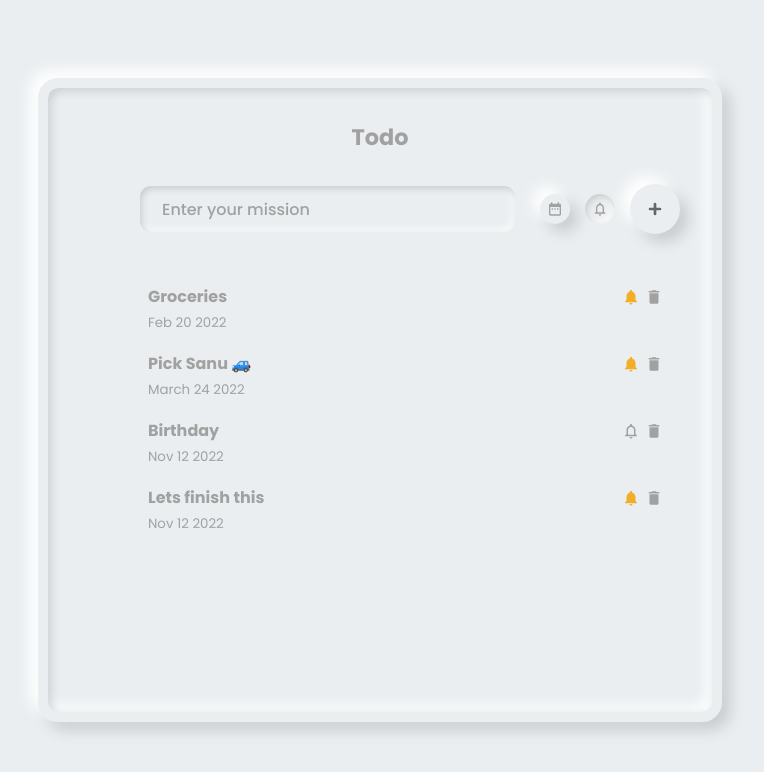
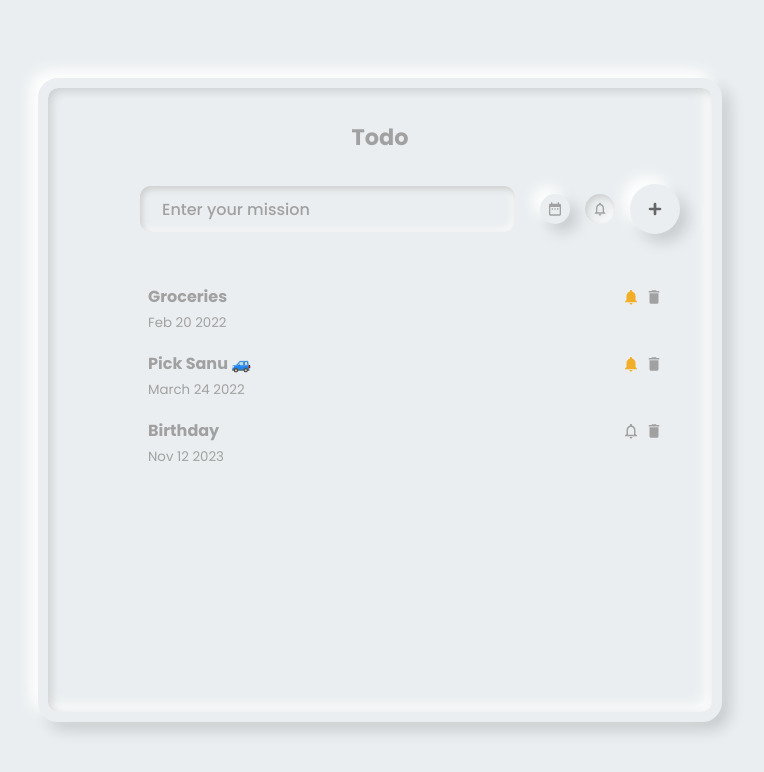
Before and after one commit to tyrants666/React-Todo, a React (Create React App) app: page / in a window 1280 px wide. Shown: the top 772 px of the page, without its empty margins (260-1024 px from the left). Built offline with nearby package versions, Linux system fonts and the light colour scheme; data requests are answered from the project's data file.

Commit message:
POST & DELETE Request added

```diff
--- a/db.json
+++ b/db.json
@@ -1,7 +1,7 @@
 {
   "tasks": [
     {
-          "id": 1,
+      "id": "1",
       "title": "Groceries",
       "day": "Feb 20 2022",
       "time": "10:00",
@@ -9,7 +9,7 @@
       "reminder": true
     },
     {
-          "id": 2,
+      "id": "2",
       "title": "Pick Sanu 🚙",
       "day": "March 24 2022",
       "time": "10:00",
@@ -17,18 +17,11 @@
       "reminder": true
     },
     {
-          "id": 3,
+      "id": "3",
       "title": "Birthday",
-          "day": "Nov 12 2022",
+      "day": "Nov 12 2023",
       "time": "10:00",
       "reminder": false
-      },
-      {
-          "id": 4,
-        "title": "Lets finish this",
-          "day": "Nov 12 2022",
-          "time": "10:00",
-          "reminder": true
     }
   ]
 }
--- a/src/App.js
+++ b/src/App.js
@@ -27,16 +27,21 @@
   }
 
   //Add Task
-  const addTask = (task) => {
-    console.log(task);
-    const id = Math.floor(Math.random() * 100) + 1
-    const newTask = {id, ...task}
-    // tasks.push(newTask);
-    setTasks([...tasks, newTask])
+  const addTask = async (task) => {
+    const res = await fetch('http://localhost:5000/tasks',{ //This return added task from server
+      method: 'POST',
+      headers:{
+        'Content-type': 'application/json'
+      },
+      body:JSON.stringify(task)
+    })
+    const data = await res.json()
+    setTasks([...tasks, data])
   }
 
   //Delete Task
-  const deleteTask = (id) => {
+  const deleteTask = async (id) => {
+    await fetch(`http://localhost:5000/tasks/${id}`,{method: 'DELETE'})
     setTasks(tasks.filter(task => task.id !== id))
   }
 
```
Lines whose indentation alone changed are shown as unchanged.
